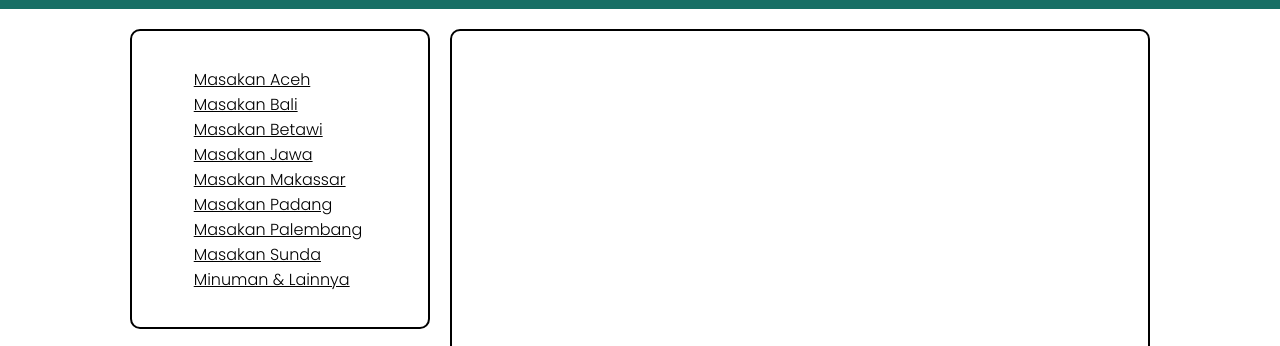
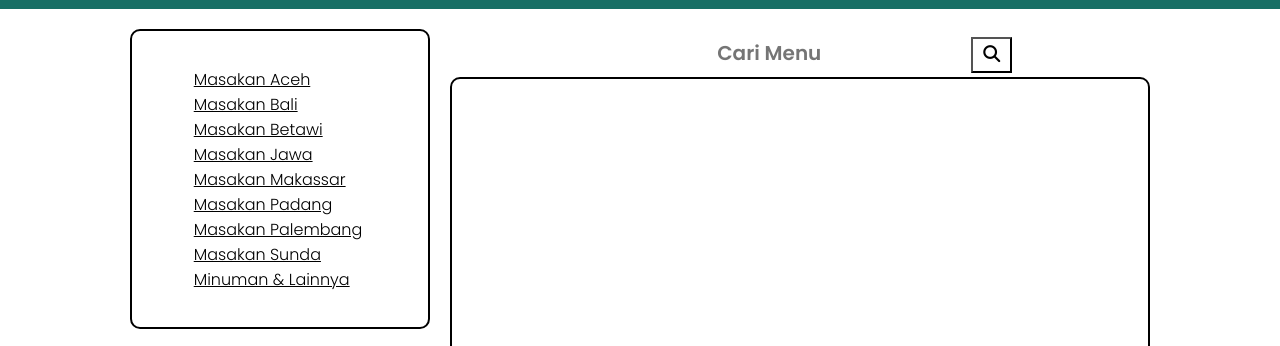
Before and after one commit to Kampus-Merdeka-Software-Engineering/FE-2-Bandung-23, a plain HTML site: page menu.html in a window 1280 px wide. Shown: the part 71-417 px from the top of the page. Drawn offline with Linux system fonts and the light colour scheme.

Commit message:
search bar
update search bar

```diff
--- a/css/menu.css
+++ b/css/menu.css
@@ -106,6 +106,31 @@ header.navbar-container .nav-list li:hover a {
   justify-content: center;
 }
 
+.search-bar {
+  text-align: center;
+  border: 3px black;
+}
+
+.search-bar input[type=text]{
+  font-family: "Poppins";
+  font-weight: 650;
+  text-align: center;
+  border-width: 30px;
+  margin-bottom: 8px;
+  border: 8px grey;
+  font-size: 20px;
+}
+
+.search-bar button {
+  padding: 6px 10px;
+  border-radius: 300x;
+  margin-top: 8px;
+  margin-right: 16px;
+  background:white;
+  font-size: 17px;
+  cursor: pointer;
+}
+
 .konten {
   display: flex;
   position: relative;
--- a/menu.html
+++ b/menu.html
@@ -60,6 +60,11 @@
           </div>
         </div>
         <div class="row-konten">
+        <div class="search-bar">
+          <form action="/action_page.php">
+          <input type="text" placeholder="Cari Menu">
+          <button type="submit"><i class="fa fa-search"></i></button>
+        </div>
           <div class="konten">
             <h1>Konten</h1>
           </div>
```
